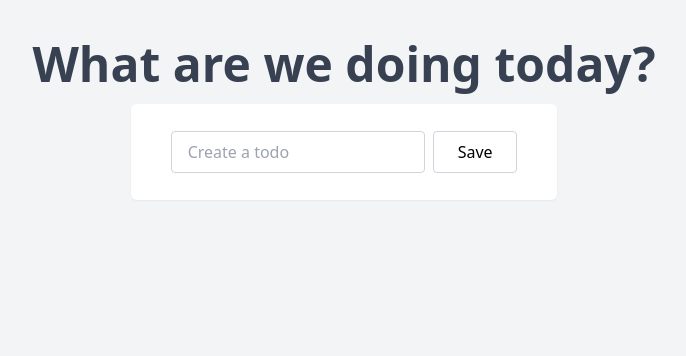
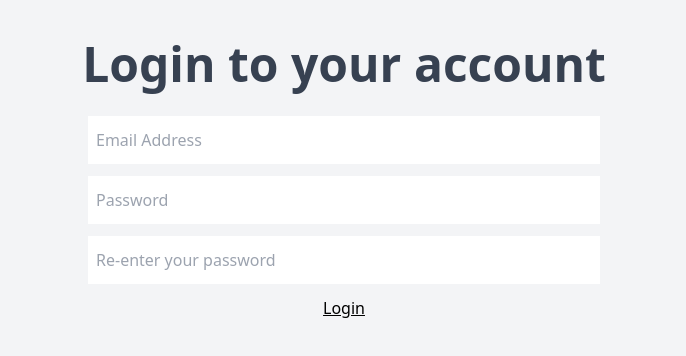
Before and after one commit to alex-candido/kaizen-nuxt-todo-list, a Nuxt app: page /auth in a window 1280 px wide. Shown: the top 356 px of the page, without its empty margins (296-982 px from the left). Built offline with nearby package versions, Linux system fonts and the light colour scheme.

Commit message:
estrutura inicial pagina alth

```diff
--- a/components/ListItemContainer.vue
+++ b/components/ListItemContainer.vue
@@ -1,13 +1,10 @@
+<script setup lang="ts">
+</script>
+
 <template>
-  <div>
-
+  <div
+     class="w-10/12 sm:w-8/12 max-w-lg mx-auto h-24 bg-white rounded-md shadow-md p-5 px-10 flex items-center justify-between mb-5"
+  >
+    <slot />
   </div>
 </template>
-
-<script setup lang="ts">
-
-</script>
-
-<style scoped>
-
-</style>
--- a/components/TodoItem.vue
+++ b/components/TodoItem.vue
@@ -21,7 +21,7 @@
 </script>
 
 <template>
-  <div>
+  <list-item-container>
     <div class="max-w-10/12 overflow-hidden whitespace-nowrap text-ellipsis" >
       <h1
         :class="{
@@ -52,5 +52,5 @@
         @click="deleteTodo(todo.id)"
       />
     </section>
-  </div>
+  </list-item-container>
 </template>
--- /dev/null
+++ b/pages/auth.vue
@@ -0,0 +1,45 @@
+<script lang="ts" setup>
+
+</script>
+
+<template>
+  <main class="min-h-screen pt-18 bg-gray-100">
+    <section class="text-center py-10">
+      <h1 class="text-5xl font-bold text-gray-700 mb-4">Login to your account</h1>
+
+      <form class="flex flex-col max-w-lg mx-auto" @submit.prevent>
+        <input
+          class="px-2 py-3 mt-3 border-1 border-lime-200"
+          placeholder="Email Address"
+          type="email"
+          name="email"
+          id="email"
+        />
+        <input
+          class="px-2 py-3 mt-3 border-1 border-lime-200"
+          placeholder="Password"
+          type="password"
+          name="password"
+          id="password"
+        />
+
+        <input
+          class="px-2 py-3 mt-3 border-1 border-lime-200"
+          placeholder="Re-enter your password"
+          type="password"
+          name="password-confirm"
+          id="password-confirm"
+        />
+
+        <p v-if="false" class="text-red-400 mt-3">
+          Error
+        </p>
+        <a
+          class="mt-3 underline cursor-pointer"
+        >
+          Login
+        </a>
+      </form>
+    </section>
+  </main>
+</template>
```
Also changed, not shown: pages/index.vue (line endings or trailing spaces).
